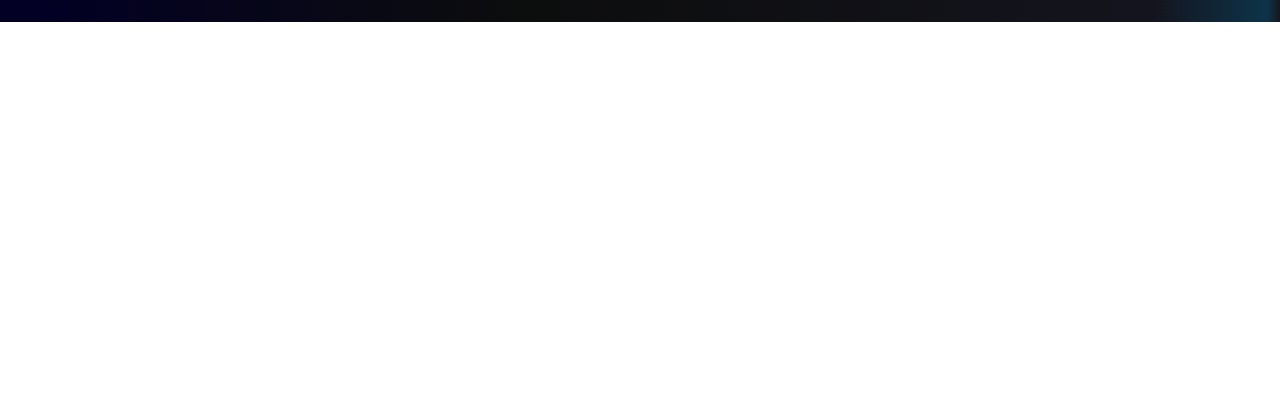
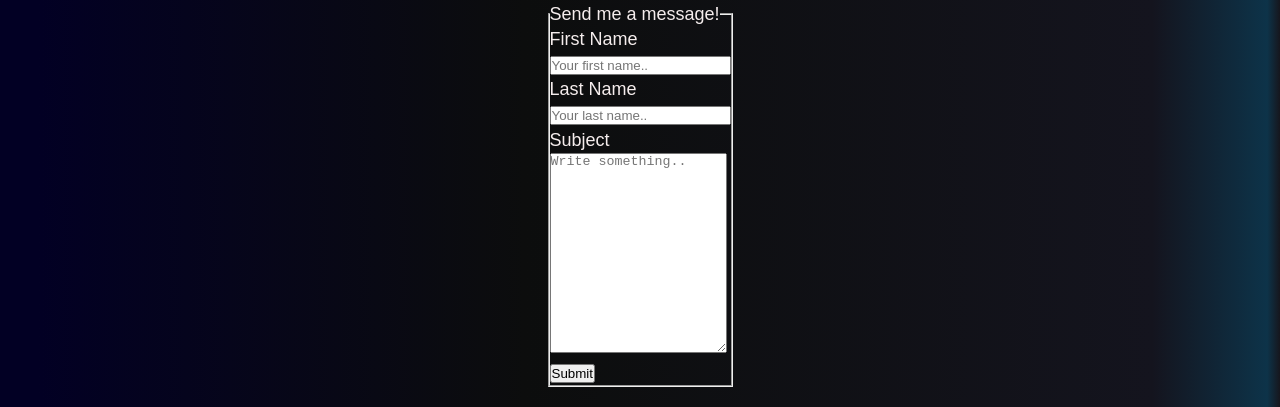
Before and after one commit to firepenguindisopanda/portfolio-website, a website: page public/index.html in a window 1280 px wide. Shown: the part 3260-3667 px from the top of the page. Before the commit the page ends 3282 px from the top, so only its background shows below. Drawn offline with Linux system fonts and the light colour scheme; a web font is replaced by a local one.

Commit message:
Added layout for contact form

```diff
--- a/public/index.html
+++ b/public/index.html
@@ -128,6 +128,42 @@
           <a></a>
           <a href="mailto:nicholas122008@hotmail.com" class="details"><i class="fas fa-at"></i> Send an e-mail</a>
         </div>
+        <div>
+          <form>
+            <fieldset>
+              <legend>
+                Send me a message!
+              </legend>
+              <div class="row">
+                <div class="col">
+                  <label for="fname">First Name</label>
+                </div>
+                <div class="col">
+                  <input type="text" id="fname" name="firstname" placeholder="Your first name..">
+                </div>
+              </div>
+              <div class="row">
+                <div class="col">
+                  <label for="lname">Last Name</label>
+                </div>
+                <div class="col">
+                  <input type="text" id="lname" name="lastname" placeholder="Your last name..">
+                </div>
+              </div>
+              <div class="row">
+                <div class="col">
+                  <label for="subject">Subject</label>
+                </div>
+                <div class="col">
+                  <textarea id="subject" name="subject" placeholder="Write something.." style="height:200px"></textarea>
+                </div>
+              </div>
+              <div class="row">
+                <input type="submit" value="Submit">
+              </div>
+            </fieldset>
+          </form>
+        </div>
       </section>
 
     </div>
```
